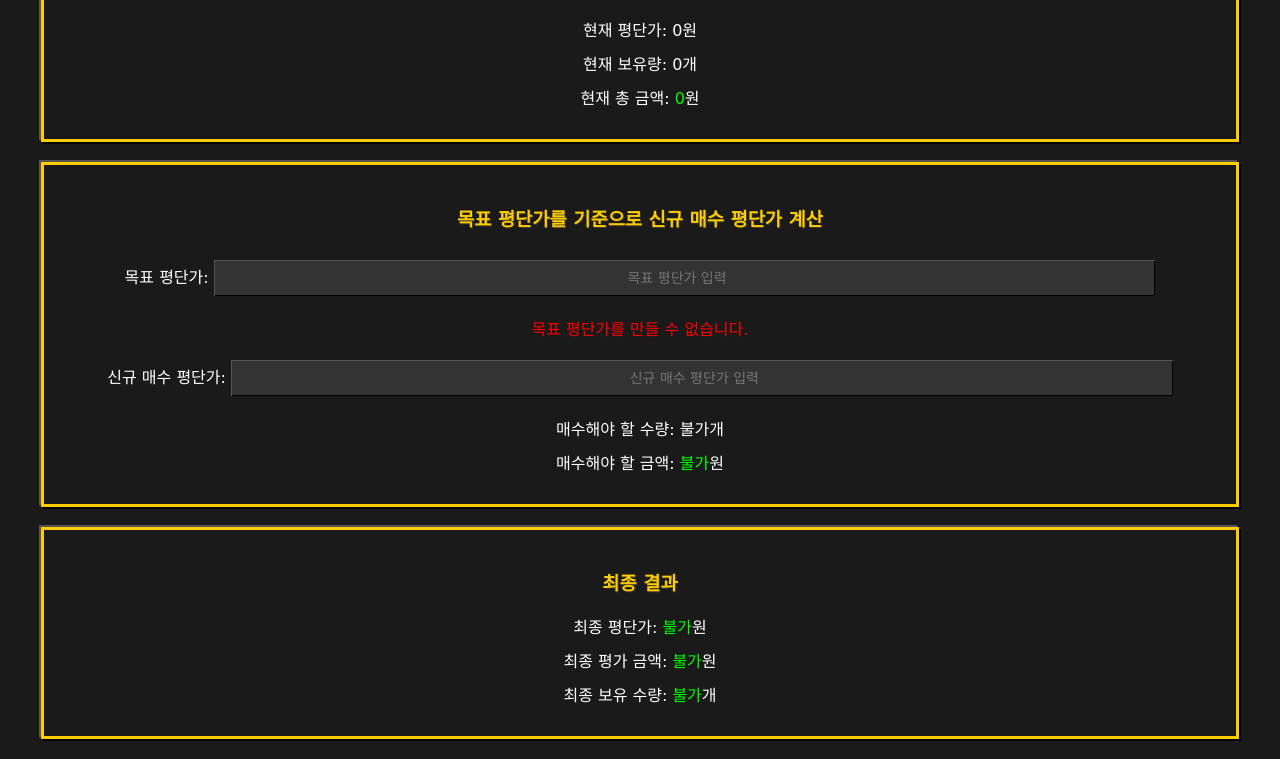
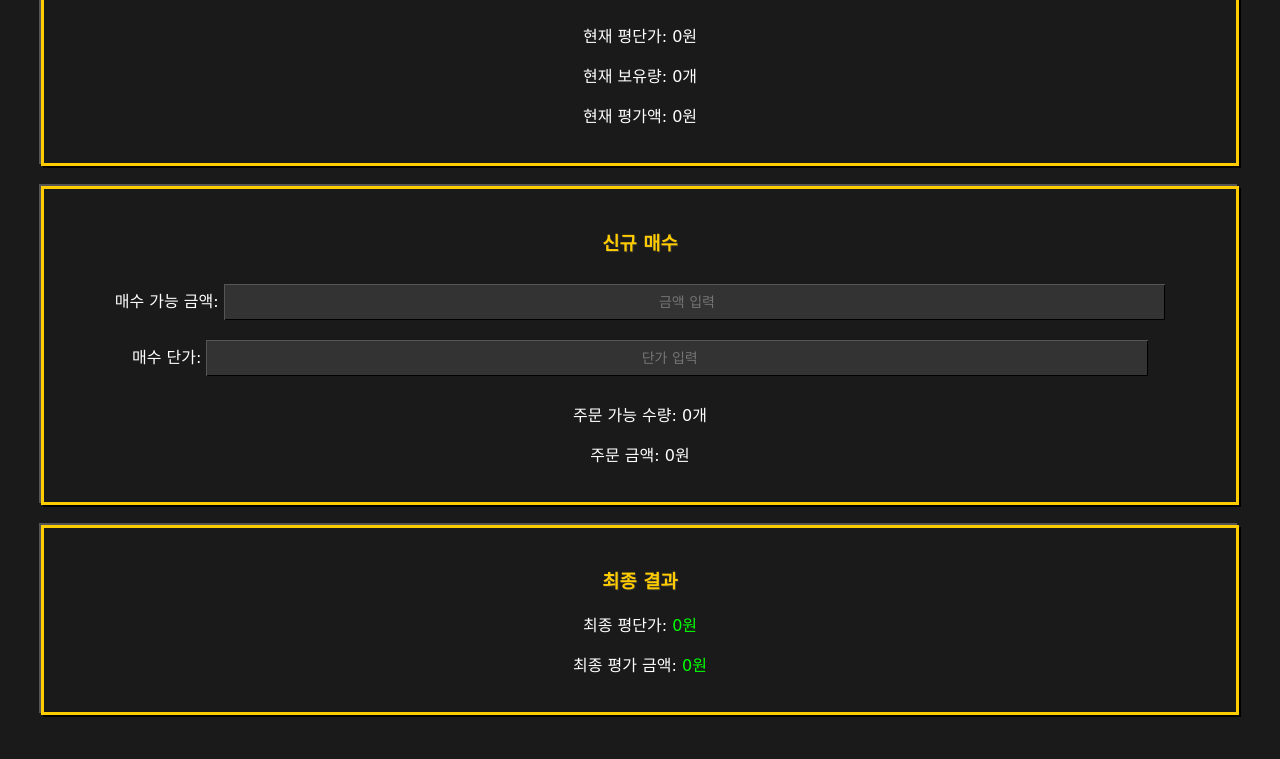
Before and after one commit to IEDGEI/water, a plain HTML site: page index.html in a window 1280 px wide. Shown: the part 358-1117 px from the top of the page. After the commit the page ends 1093 px from the top, so only its background shows below. Drawn offline with Linux system fonts and the light colour scheme.

Commit message:
Add files via upload

```diff
--- a/index.html
+++ b/index.html
@@ -1,6 +1,7 @@
 <!DOCTYPE html>
 <html lang="en">
 <head>
+  <meta name="google-site-verification" content="keeGQDNcoie__C47xFCjqrIDlgOKVdGQXSMzDytepq4" />
   <meta charset="UTF-8">
   <meta name="viewport" content="width=device-width, initial-scale=1.0">
   <title>물타기 계산기 - 도트 스타일</title>
@@ -80,21 +81,17 @@
       color: #000;
     }
 
-    #resultBox, #resultSummary, #finalResult {
+    #resultABC, #resultOthers, #resultSummary {
       background-color: #1a1a1a;
       border: 3px solid #ffcc00;
       padding: 20px;
       margin: 20px auto;
       width: 90%;
-      box-shadow: 2px 2px 0 #000, -2px -2px 0 #555;
+      box-shadow: 2px 2px 0 #000, -2px -2px 0 #555; /* 도트형 그림자 */
     }
 
-    p {
-      margin: 10px 0;
-    }
-
-    #Nowtotal, #Finaltotal, #Finalever, #Buytotal, #Finalhave {
-      color: #00ff00;
+    #resultAverage, #resultFinalValue {
+      color: #00ff00; /* 녹색으로 강조 */
       font-size: 16px;
     }
 
@@ -108,7 +105,7 @@
       height: 100%;
       background-image: repeating-linear-gradient(0deg, #222 1px, transparent 1px),
                         repeating-linear-gradient(90deg, #222 1px, transparent 1px);
-      background-size: 10px 10px;
+      background-size: 10px 10px; /* 도트 패턴 */
       opacity: 0.8;
       z-index: -1;
     }
@@ -127,9 +124,8 @@
   crossorigin="anonymous"></script>
 </head>
 <body>
-
   <nav>
-    <a href="https://watering.netlify.app">신규매수</a>
+  <a href="https://watering.netlify.app">신규 매수</a>
   <a href="https://watering2.netlify.app">목표평단가</a>
 </nav>
 
@@ -137,82 +133,63 @@
 
   <h1>물타기 계산기</h1>
 
-  <div id="resultBox">
+  <div id="resultABC">
     <h3>현재 보유</h3>
     <label>현재 평단가:</label>
-    <input type="number" id="nowever" placeholder="가격 입력"><br>
+    <input type="number" id="priceA" placeholder="가격 입력"><br>
     <label>현재 보유량:</label>
-    <input type="number" id="Nowhave" placeholder="개수 입력"><br>
-    <p>현재 평단가: <span id="resultNowever">0</span>원</p>
-    <p>현재 보유량: <span id="resultNowhave">0</span>개</p>
-    <p>현재 총 금액: <span id="Nowtotal">0</span>원</p>
+    <input type="number" id="quantityB" placeholder="개수 입력"><br>
+    <p>현재 평단가: <span id="resultA">0</span></p>
+    <p>현재 보유량: <span id="resultB">0</span></p>
+    <p>현재 평가액: <span id="resultC">0</span></p>
+  </div>
+
+  <div id="resultOthers">
+    <h3>신규 매수</h3>
+    <label>매수 가능 금액:</label>
+    <input type="number" id="totalMoneyD" placeholder="금액 입력"><br>
+    <label>매수 단가:</label>
+    <input type="number" id="priceE" placeholder="단가 입력"><br>
+    <p>주문 가능 수량: <span id="resultF">0</span></p>
+    <p>주문 금액: <span id="resultD">0</span></p>
+    <p id="errorMessage" style="color: red; display: none;">매수 단가가 매수 가능 금액보다 클 수 없습니다.</p>
   </div>
 
   <div id="resultSummary">
-    <h3>목표 평단가를 기준으로 신규 매수 평단가 계산</h3>
-    <label>목표 평단가:</label>
-    <input type="number" id="Targetever" placeholder="목표 평단가 입력"><br>
-    <p id="errorMessage" style="color: red; display: none;">목표 평단가를 만들 수 없습니다.</p>
-    <label>신규 매수 평단가:</label>
-    <input type="number" id="Buyever" placeholder="신규 매수 평단가 입력"><br>
-    <p>매수해야 할 수량: <span id="Buyhave">0</span>개</p>
-    <p>매수해야 할 금액: <span id="Buytotal">0</span>원</p>
-  </div>
-  <div id="finalResult">
     <h3>최종 결과</h3>
-    <p>최종 평단가: <span id="Finalever">0</span>원</p>
-    <p>최종 평가 금액: <span id="Finaltotal">0</span>원</p>
-    <p>최종 보유 수량: <span id="Finalhave">0</span>개</p>
+    <p>최종 평단가: <span id="resultAverage">0</span></p>
+    <p>최종 평가 금액: <span id="resultFinalValue">0</span></p>
   </div>
 
   <script>
     function updateResults() {
-      const nowever = Number(document.getElementById('nowever').value); // 현재 평단가 (A)
-      const Nowhave = Number(document.getElementById('Nowhave').value); // 현재 보유량 (a)
-      const Targetever = Number(document.getElementById('Targetever').value); // 목표 평단가 (C)
-      const Buyever = Number(document.getElementById('Buyever').value); // 신규 매수 평단가 (B)
+      const a = Number(document.getElementById('priceA').value);
+      const b = Number(document.getElementById('quantityB').value);
+      const d = Number(document.getElementById('totalMoneyD').value);
+      const e = Number(document.getElementById('priceE').value);
 
-      let Buyhave; // 매수해야 할 수량 (b)
+      const c = a * b;
+      const f = Math.floor(d / e);
 
-      // 첫 번째 단계: 분자 계산 (C * a - A * a)
-      const numerator = Targetever * Nowhave - nowever * Nowhave;
-
-      // 두 번째 단계: 분모 계산 (B - C)
-      const denominator = Buyever - Targetever;
-
-      // b 계산: b = numerator / denominator
-      if (denominator !== 0) {
-        Buyhave = numerator / denominator;
+      // 매수 단가가 매수 가능 금액보다 큰 경우
+      if (e > d) {
+        document.getElementById('errorMessage').style.display = 'block';
+        document.getElementById('resultD').textContent = "불가";
+        document.getElementById('resultF').textContent = "불가";
       } else {
-        Buyhave = 0; // 분모가 0인 경우 매수 불가능
+        document.getElementById('errorMessage').style.display = 'none';
+        document.getElementById('resultD').textContent = `${e * f || 0}원`;
+        document.getElementById('resultF').textContent = `${f || 0}개`;
       }
 
-      const Buytotal = Buyhave * Buyever; // 매수해야 할 금액
-      const Finaltotal = nowever * Nowhave + Buytotal; // 최종 평가 금액
-      const Finalhave = Nowhave + Buyhave; // 최종 보유 수량
-      const Finalever = Finaltotal / Finalhave; // 최종 평단가
+      const averagePrice = ((a * b) + (e * f)) / (b + f);
+      const finalValue = (a * b) + (e * f);
 
-      // 계산 결과를 화면에 출력
-      document.getElementById('resultNowever').textContent = `${nowever || 0}`;
-      document.getElementById('resultNowhave').textContent = `${Nowhave || 0}`;
-      document.getElementById('Nowtotal').textContent = `${nowever * Nowhave || 0}`;
-      document.getElementById('Buyhave').textContent = `${Buyhave ? Buyhave.toFixed(2) : 0}`;
-      document.getElementById('Buytotal').textContent = `${Buytotal ? Buytotal.toFixed(2) : 0}`;
-      document.getElementById('Finalever').textContent = `${Finalever ? Finalever.toFixed(2) : 0}`;
-      document.getElementById('Finaltotal').textContent = `${Finaltotal ? Finaltotal.toFixed(2) : 0}`;
-      document.getElementById('Finalhave').textContent = `${Finalhave ? Finalhave.toFixed(2) : 0}`;
-
-      // 불가능한 경우 에러 메시지 표시
-      if (denominator === 0 || Buyhave < 0) {
-        document.getElementById('Buyhave').textContent = '불가';
-        document.getElementById('Buytotal').textContent = '불가';
-        document.getElementById('Finalever').textContent = '불가';
-        document.getElementById('Finaltotal').textContent = '불가';
-        document.getElementById('Finalhave').textContent = '불가';
-        document.getElementById('errorMessage').style.display = 'block';
-      } else {
-        document.getElementById('errorMessage').style.display = 'none';
-      }
+      document.getElementById('resultA').textContent = `${a || 0}원`;
+      document.getElementById('resultB').textContent = `${b || 0}개`;
+      document.getElementById('resultC').textContent = `${c || 0}원`;
+      document.getElementById('resultAverage').textContent = `${averagePrice ? averagePrice.toFixed(2) : 0}원`;
+      document.getElementById('resultFinalValue').textContent = `${finalValue || 0}원`;
     }
 
  // 초기화 버튼 동작
@@ -237,12 +214,10 @@
       document.getElementById('errorMessage').style.display = 'none';
     });
 
-    // 모든 입력 필드에 이벤트 리스너 추가
     document.querySelectorAll('input').forEach(input => {
       input.addEventListener('input', updateResults);
     });
 
-    // 페이지 로드 시 초기 계산
     window.onload = updateResults;
   </script>
     <div>
```
Lines whose indentation alone changed are shown as unchanged.
